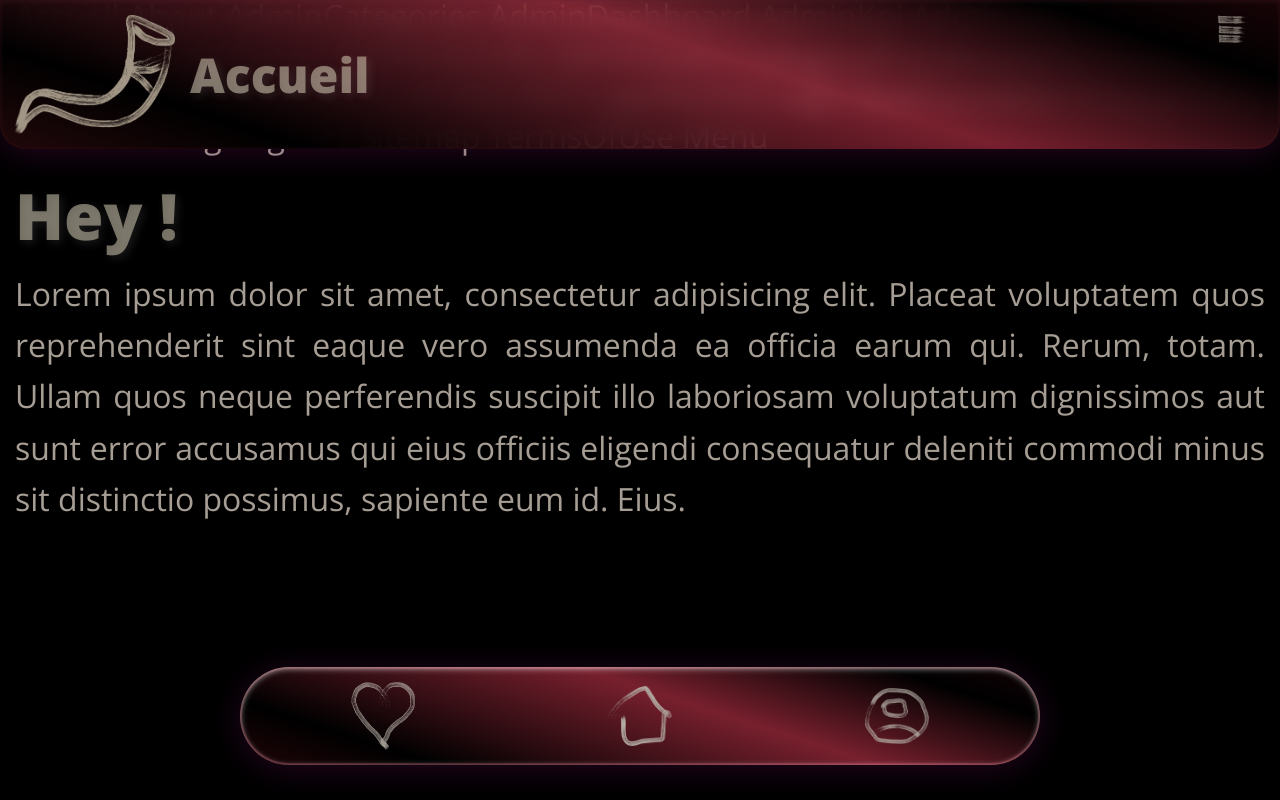
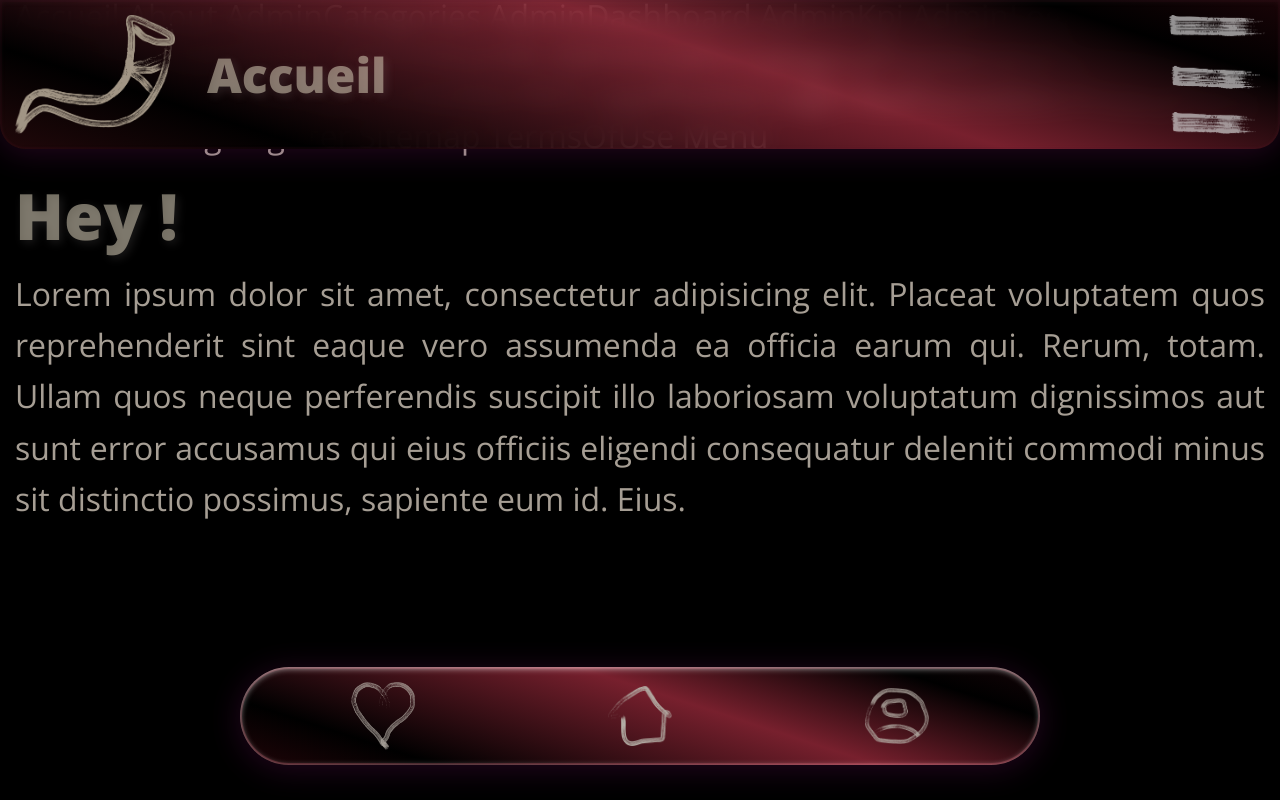
Before and after one commit to evan-azemard/Proclame, a React (Vite) app in the folder packages/client/: page / in a window 1280 px wide. Built offline with nearby package versions, Linux system fonts and the light colour scheme.

Commit message:
fix(header): add png burger

```diff
--- a/packages/client/src/components/molecules/HeaderNav/HeaderNav.module.scss
+++ b/packages/client/src/components/molecules/HeaderNav/HeaderNav.module.scss
@@ -24,7 +24,7 @@
     flex-grow: 1;
 
     div {
-      margin-left: 15px;
+      margin-left: 1rem;
       display: flex;
       justify-content: left;
     }
@@ -41,5 +41,11 @@
         min-width: 5rem;
       }
     }
+
   }
 }
+.header img.menu {
+  width: 3rem;
+  height: auto;
+  filter: grayscale(1);
+}
--- a/packages/client/src/components/molecules/HeaderNav/HeaderNav.tsx
+++ b/packages/client/src/components/molecules/HeaderNav/HeaderNav.tsx
@@ -1,7 +1,8 @@
 import styles from "./HeaderNav.module.scss";
 import logo from "@atoms/Icon/icons/logo.png";
-import { Icon, Title } from "@atoms/index";
-import { useLocation } from "react-router-dom";
+import burger from "@atoms/Icon/icons/burger.png";
+import { Title } from "@atoms/index";
+import { useLocation, useNavigate } from "react-router-dom";
 
 const translations: Record<string, string> = {
   // Admin routes
@@ -39,6 +40,7 @@ const translations: Record<string, string> = {
 
 export default function HeaderNav() {
   const location = useLocation();
+  const navigate = useNavigate();
   const pageTitle = translations[location.pathname] || "Page inconnue";
 
   return (
@@ -47,7 +49,11 @@ export default function HeaderNav() {
         <nav>
           <ul>
             <li>
-              <img src={logo} alt="Logo du site, un shofar" />
+              <img
+                src={logo}
+                alt="Logo du site, un shofar"
+                onClick={() => navigate("/")}
+              />
             </li>
           </ul>
         </nav>
@@ -55,7 +61,12 @@ export default function HeaderNav() {
           <Title type={1}>{pageTitle}</Title>
         </div>
       </div>
-      <Icon name="burger" title="burger" uri="/menu" />
+      <img
+        src={burger}
+        alt="Logo du menu"
+        onClick={() => navigate("/menu")}
+        className={styles.menu}
+      />
     </header>
   );
 }
```
Also changed, not shown: packages/client/src/components/atoms/Icon/icons/burger.png (added).
